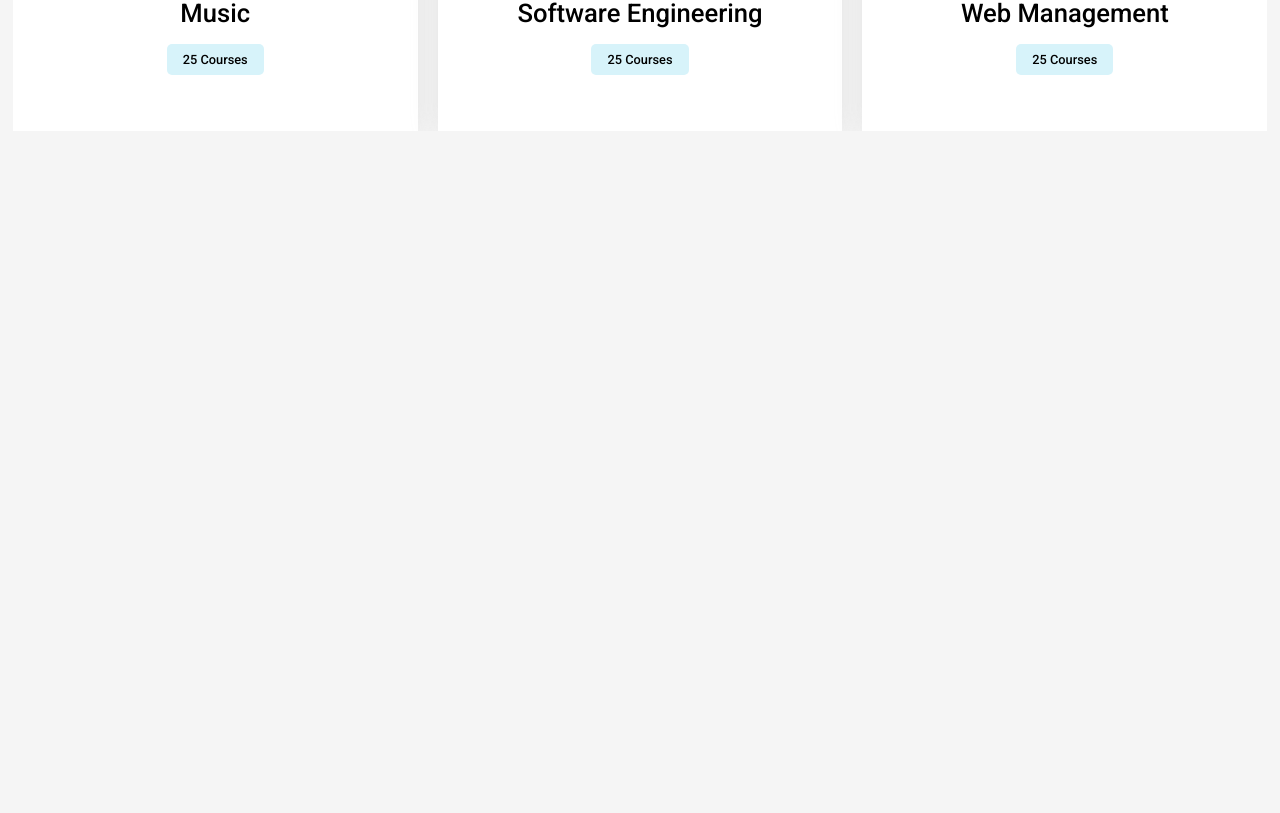
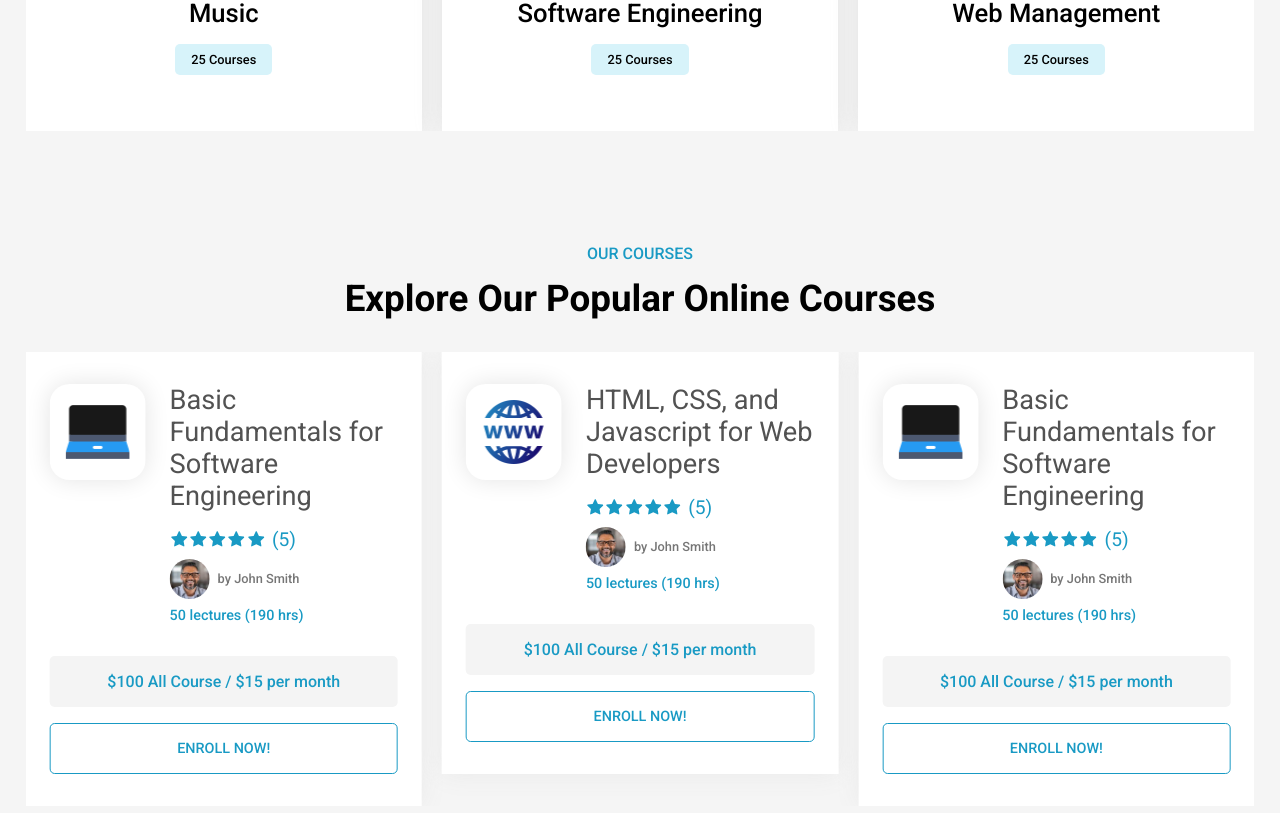
Before and after one commit to Nazmulislam007/thapa-fest, a React (Create React App) app: page / in a window 1280 px wide. Shown: the part 3176-3989 px from the top of the page. Before the commit the page ends 3371 px from the top, so only its background shows below. Built offline with nearby package versions, Linux system fonts and the light colour scheme.

Commit message:
explore secton with swiper-slide

```diff
--- a/package.json
+++ b/package.json
@@ -13,6 +13,7 @@
     "react-dom": "^18.2.0",
     "react-icons": "^4.4.0",
     "react-scripts": "5.0.1",
+    "swiper": "^8.2.6",
     "web-vitals": "^2.1.0"
   },
   "scripts": {
--- a/src/App.js
+++ b/src/App.js
@@ -1,6 +1,6 @@
 // import { useEffect, useState } from "react";
 import { Banner } from "./Components";
-import { About, Header, Services } from "./Containers";
+import { About, Explore, Header, Services } from "./Containers";
 
 function App() {
   return (
@@ -9,6 +9,7 @@ function App() {
       <About />
       <Banner />
       <Services />
+      <Explore />
     </>
   );
 }
--- a/src/Components/Navbar/Navbar.js
+++ b/src/Components/Navbar/Navbar.js
@@ -13,7 +13,6 @@ const Navbar = () => {
         document.body.scrollTop > 650 ||
         document.documentElement.scrollTop > 650
       ) {
-        console.log("hellow");
         navbar.current.classList.add("scroll-nav");
       } else {
         navbar.current.classList.remove("scroll-nav");
--- /dev/null
+++ b/src/Containers/Explore/Explore.js
@@ -0,0 +1,121 @@
+import React from "react";
+import "./Explore.scss";
+import MotionWrapper from "../../wrapper/MotionWrapper";
+import { Swiper, SwiperSlide } from "swiper/react";
+import { AiFillStar } from "react-icons/ai";
+import img from "../../assets";
+import "swiper/scss";
+import { Autoplay } from "swiper";
+
+const Explore = () => {
+  const info = [
+    {
+      id: 1,
+      heading: "Enhancing Adobe Photoshop CC 2020 Skills",
+      img: img.gra,
+      userImg: img.user,
+      user: "John Smith",
+      rating: 5.0,
+      lecture: "50",
+      totalHour: 190,
+    },
+    {
+      id: 2,
+      heading: "Basic Fundamentals for Software Engineering",
+      img: img.com,
+      userImg: img.user,
+      user: "John Smith",
+      rating: 5.0,
+      lecture: "50",
+      totalHour: 190,
+    },
+    {
+      id: 3,
+      heading: "HTML, CSS, and Javascript for Web Developers",
+      img: img.web,
+      userImg: img.user,
+      user: "John Smith",
+      rating: 5.0,
+      lecture: "50",
+      totalHour: 190,
+    },
+    {
+      id: 4,
+      heading: "Basic Fundamentals for Software Engineering",
+      img: img.com,
+      userImg: img.user,
+      user: "John Smith",
+      rating: 5.0,
+      lecture: "50",
+      totalHour: 190,
+    },
+    {
+      id: 5,
+      heading: "Introducing to Programming with WordPress",
+      img: img.web,
+      userImg: img.user,
+      user: "John Smith",
+      rating: 5.0,
+      lecture: "50",
+      totalHour: 190,
+    },
+  ];
+  return (
+    <div id="explore">
+      <p className="title">Our Courses</p>
+      <h1 className="heading">Explore Our Popular Online Courses</h1>
+      <Swiper
+        autoplay={{ delay: 3000, disableOnInteraction: false }}
+        breakpoints={{
+          1200: {
+            slidesPerView: 3,
+          },
+          768: {
+            slidesPerView: 2,
+          },
+        }}
+        loop
+        slidesPerView={1}
+        spaceBetween={20}
+        className="wrapper mySwiper"
+        modules={[Autoplay]}
+      >
+        {info.map(
+          ({ id, heading, img, userImg, user, rating, lecture, totalHour }) => (
+            <SwiperSlide key={id} className="swiper-slide">
+              <div className="slide-header">
+                <img src={img} alt={heading} />
+                <div className="slide-heading">
+                  <h1 className="card-heading">{heading}</h1>
+                  <div className="rating">
+                    <AiFillStar />
+                    <AiFillStar />
+                    <AiFillStar />
+                    <AiFillStar />
+                    <AiFillStar />
+                    <p>({rating})</p>
+                  </div>
+                  <div className="user">
+                    <img src={userImg} alt="user" />
+                    <span>by {user}</span>
+                  </div>
+                  <p className="lecture-desc">
+                    {lecture} lectures ({totalHour} hrs)
+                  </p>
+                </div>
+              </div>
+              <div className="price">
+                <p>$100 All Course / $15 per month</p>
+              </div>
+              <a href="/" className="btn btn-enroll">
+                Enroll now!
+              </a>
+            </SwiperSlide>
+          )
+        )}
+      </Swiper>
+    </div>
+  );
+};
+
+export default MotionWrapper(Explore, "explore");
--- /dev/null
+++ b/src/Containers/Explore/Explore.scss
@@ -0,0 +1,102 @@
+#explore {
+  margin-top: 3rem;
+
+  .wrapper {
+    .swiper-slide {
+      padding: 2rem 1.5rem;
+      background: white;
+      box-shadow: 0 0 25px rgb(233, 233, 233);
+
+      .slide-header {
+        display: flex;
+        align-items: flex-start;
+
+        & > img {
+          padding: 1rem;
+          background: rgb(255, 255, 255);
+          box-shadow: 0 0 25px rgb(228, 228, 228);
+          border-radius: 20px;
+        }
+
+        .slide-heading {
+          margin-left: 1.5rem;
+
+          .card-heading {
+            font-size: 1.7rem;
+            margin-bottom: 1rem;
+            font-weight: 400;
+          }
+
+          .rating {
+            font-size: 1.2rem;
+            display: flex;
+            align-items: center;
+            justify-content: flex-start;
+            color: var(--primary-darker);
+            margin-bottom: 0.5rem;
+
+            p {
+              margin-left: 0.4rem;
+            }
+          }
+
+          .user {
+            display: flex;
+            align-items: center;
+            margin-bottom: 0.5rem;
+
+            img {
+              width: 40px;
+              height: 40px;
+              border-radius: 50%;
+            }
+
+            span {
+              font-size: 0.8rem;
+              font-weight: 500;
+              color: rgb(118, 118, 118);
+              margin-left: 0.5rem;
+            }
+          }
+
+          .lecture-desc {
+            color: var(--primary-darker);
+            font-size: 0.9rem;
+            font-weight: 500;
+          }
+        }
+      }
+
+      .price {
+        padding: 1rem;
+        background: rgb(244, 244, 244);
+        margin-top: 2rem;
+        text-align: center;
+        color: var(--primary-darker);
+        font-weight: 500;
+        border-radius: 5px;
+        transition: var(--tran03);
+
+        &:hover {
+          box-shadow: 0 0 15px rgba(233, 233, 233, 0.175);
+        }
+      }
+
+      .btn-enroll {
+        text-align: center;
+        width: 100%;
+        border: 1px solid var(--primary-darker);
+        color: var(--primary-darker);
+        font-weight: 500;
+        margin-top: 1rem;
+        transition: var(--tran03);
+        padding: 1rem;
+
+        &:hover {
+          background: var(--primary-darker);
+          color: white;
+        }
+      }
+    }
+  }
+}
--- a/src/Containers/index.js
+++ b/src/Containers/index.js
@@ -1,3 +1,4 @@
 export { default as Header } from "./Header/Header";
 export { default as About } from "./About/About";
 export { default as Services } from "./Services/Services";
+export { default as Explore } from "./Explore/Explore";
--- a/src/assets/index.js
+++ b/src/assets/index.js
@@ -10,6 +10,7 @@ import bus from "./bus.png";
 import web from "./web.png";
 import mar from "./mar.png";
 import gra from "./gra.png";
+import user from "./user.jpg";
 
 const img = {
   art,
@@ -24,6 +25,7 @@ const img = {
   web,
   mar,
   gra,
+  user,
 };
 
 export default img;
--- a/src/index.scss
+++ b/src/index.scss
@@ -86,7 +86,7 @@ body {
 
 .container {
   max-width: 1400px;
-  width: 98%;
+  width: 96%;
   margin: 4rem auto;
   overflow: hidden;
 }
```
Also changed, not shown: src/assets/user.jpg (added), 1 other file (tests, documents, lock files or other folders).
